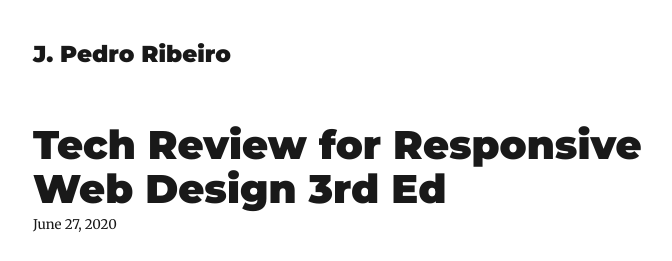
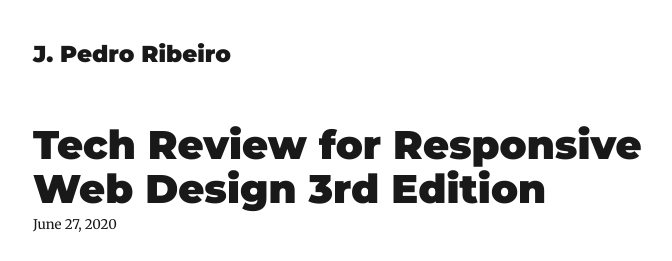
Before and after one commit to jpedroribeiro/jpedroribeiro.com, a Gatsby site: page /2020/06/responsive-web-design-tech-review/ in a window 1280 px wide. Shown: the top 261 px of the page, without its empty margins (292-964 px from the left). Built offline with nearby package versions, Linux system fonts and the light colour scheme; Gatsby itself is replaced by a stand-in of ours; some packages are replaced by stand-ins of ours.

Commit message:
Title typo

```diff
--- a/content/blog/2020/06/responsive-web-design-tech-review/index.md
+++ b/content/blog/2020/06/responsive-web-design-tech-review/index.md
@@ -1,5 +1,5 @@
 ---
-title: "Tech Review for Responsive Web Design 3rd Ed"
+title: "Tech Review for Responsive Web Design 3rd Edition"
 date: "2020-06-27"
 tags: ["tech review", "book review"]
 ---
```
